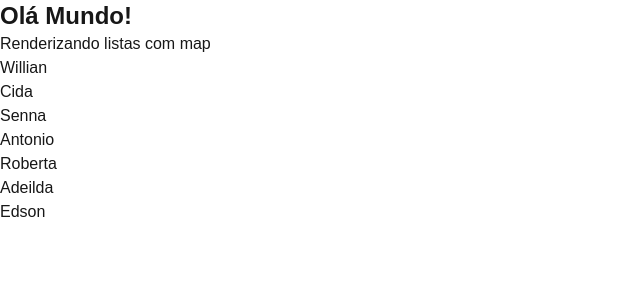
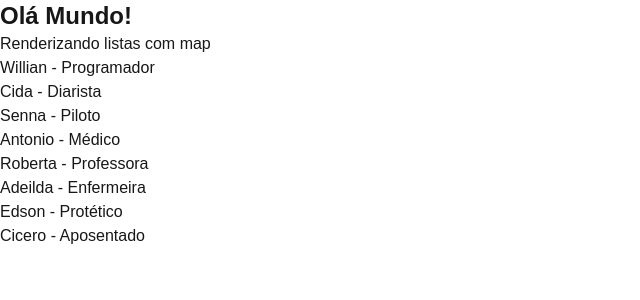
Before and after one commit to Wiillboss/react, a Next.js app in the folder react_primeiro_projeto/: page / in a window 1280 px wide. Shown: the top 300 px of the page, without its empty margins (0-640 px from the left). Built offline with nearby package versions, Linux system fonts and the light colour scheme.

Commit message:
atualizando

```diff
--- a/react_primeiro_projeto/app/data/people_list.ts
+++ b/react_primeiro_projeto/app/data/people_list.ts
@@ -8,4 +8,5 @@ export const people_list: Person[] = [
     { id: 5, name: "Roberta", profession: "Professora" },
     { id: 6, name: "Adeilda", profession: "Enfermeira" },
     { id: 7, name: "Edson", profession: "Protético" },
+    { id: 8, name: "Cicero", profession: "Aposentado" },
   ];
--- a/react_primeiro_projeto/app/page.tsx
+++ b/react_primeiro_projeto/app/page.tsx
@@ -141,6 +141,8 @@ const Page_card3 = () => {
   );
 }
 
+
+//o map serve para iterar sobre arrays e renderizar um componente para cada item. O key é importante para ajudar o React a identificar quais itens mudaram, foram adicionados ou removidos, melhorando a performance. O key deve ser único entre os irmãos, e o id do item é uma escolha comum para isso. Evite usar índices do array como key, pois isso pode causar problemas de performance e bugs em casos de reordenação ou remoção de itens.
 const Page_renderizando_listas = () => {
 
 
@@ -148,11 +150,13 @@ const Page_renderizando_listas = () => {
     <div>
       <h1 className="font-bold text-2xl">Olá Mundo!</h1>
       <h3>Renderizando listas com map</h3>
-      <ul>
-        {people_list.map((person) => (
-          <li key={person.id}>{person.name}</li>
-        ))}
-      </ul>
+      {people_list.length > 0 && (
+        <ul>
+          {people_list.map((person) => (
+            <li key={person.id}>{person.name} - {person.profession}</li>
+          ))}
+        </ul>
+      )}
     </div>
   );
 }
```
